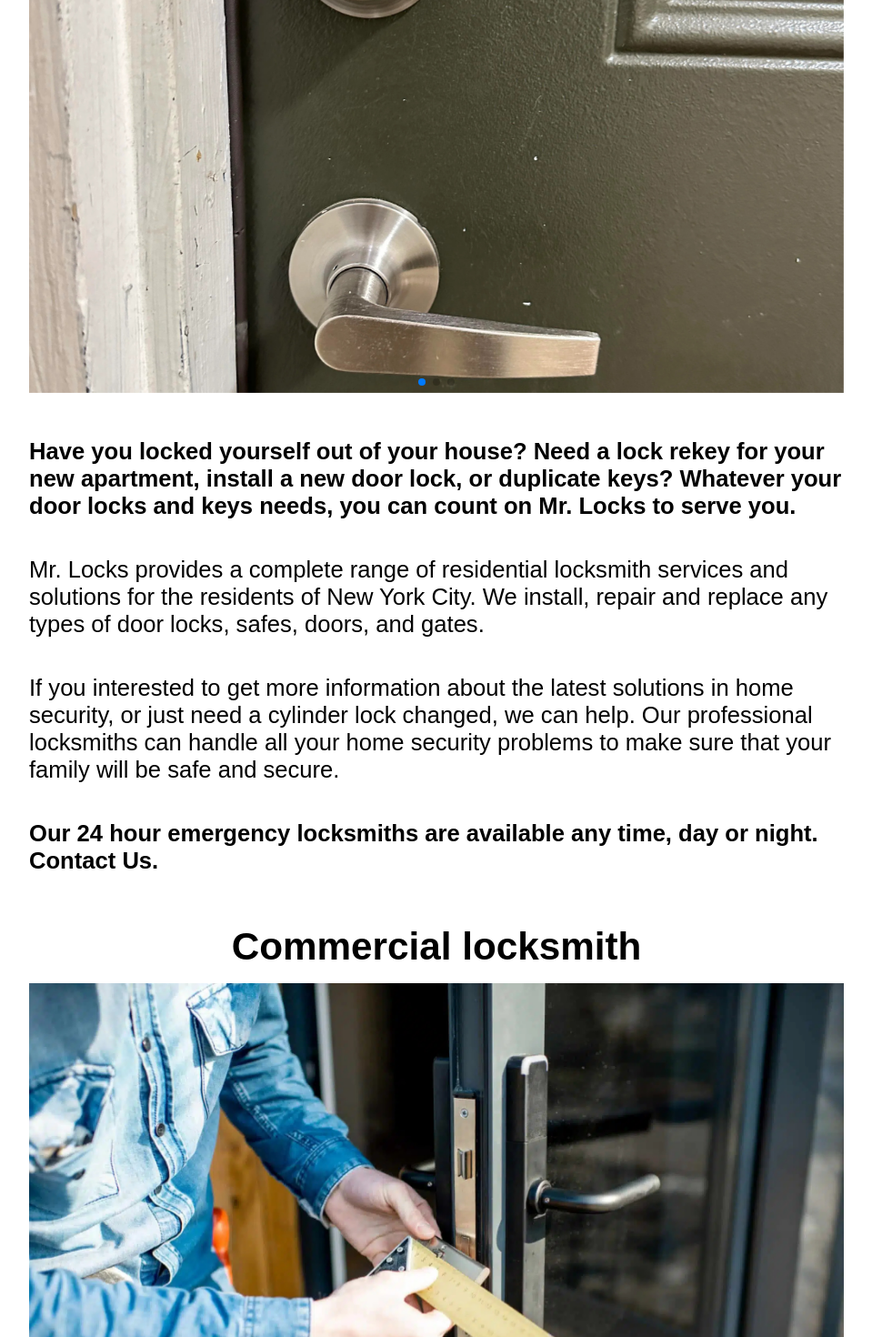
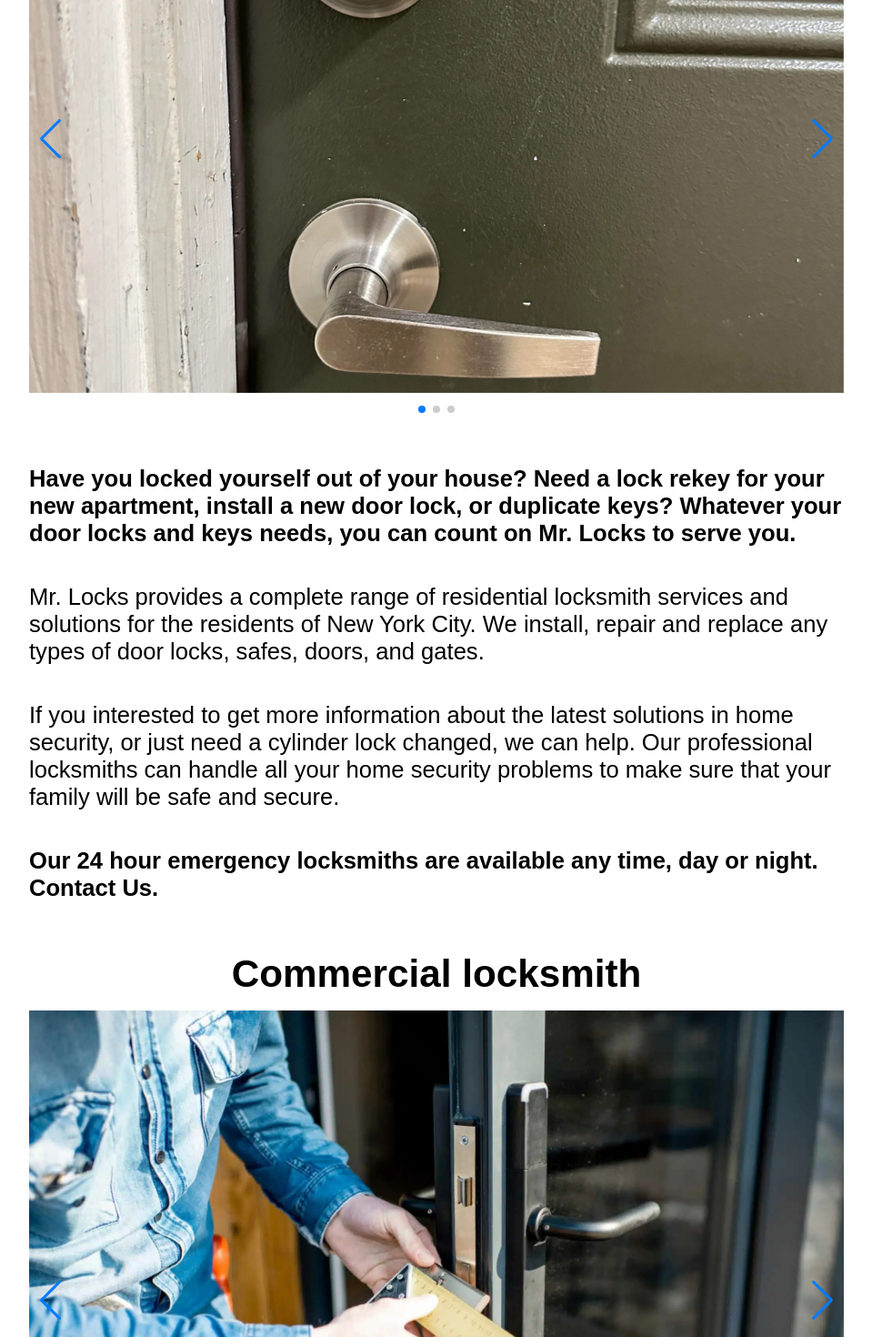
Before and after one commit to Gtadoorsolution/gtadoorsolution, a Next.js app: page /services/locksmith-services in a window 1280 px wide. Shown: the part 640-2110 px from the top of the page at 91% size, without its empty margins (160-1119 px from the left). Built offline with nearby package versions, Linux system fonts and the light colour scheme.

Commit message:
Add Navigation on swiper

```diff
--- a/src/components/Comments.tsx
+++ b/src/components/Comments.tsx
@@ -1,5 +1,5 @@
 import { Swiper, SwiperSlide } from 'swiper/react';
-import { Pagination, Scrollbar, A11y } from 'swiper/modules';
+import { Pagination, Scrollbar, A11y, Navigation } from 'swiper/modules';
 import 'swiper/css';
 import 'swiper/swiper-bundle.css'
 import Comment from './Comment';
@@ -15,7 +15,8 @@ export default function Comments() {
             </div>
             <Swiper
                 style={{ paddingBottom: 40 }}
-                modules={[Pagination, Scrollbar, A11y]}
+                navigation
+                modules={[Pagination, Scrollbar, A11y, Navigation]}
                 spaceBetween={0}
                 pagination={{ clickable: true }}
                 breakpoints={{
--- a/src/components/ServiceLocksmith.tsx
+++ b/src/components/ServiceLocksmith.tsx
@@ -4,7 +4,7 @@ import Image from 'next/image'
 import styles from '../styles/page.module.css'
 import Head from 'next/head';
 import { Swiper, SwiperSlide } from 'swiper/react';
-import { Pagination, Scrollbar, A11y } from 'swiper/modules';
+import { Pagination, Scrollbar, A11y, Navigation } from 'swiper/modules';
 import 'swiper/swiper-bundle.css'
 import manufacturers from '@/data/manufacturers';
 import manufacturersStyles from "../styles/manufacturers.module.css"
@@ -40,7 +40,9 @@ const ServiceLocksmith: React.FC<ServiceLocksmithProps> = ({ title, description,
                     </div>
                     <div className={locksmithStyles.sliderWrapper}>
                         <Swiper
-                            modules={[Pagination, Scrollbar, A11y]}
+                        style={{ paddingBottom: 30 }}
+                            navigation
+                            modules={[Pagination, Scrollbar, A11y, Navigation]}
                             spaceBetween={0}
                             pagination={{ clickable: true }}
                             slidesPerView={1}
@@ -101,10 +103,13 @@ const ServiceLocksmith: React.FC<ServiceLocksmithProps> = ({ title, description,
                     </div>
                     <div className={locksmithStyles.sliderWrapper}>
                         <Swiper
-                            modules={[Pagination, Scrollbar, A11y]}
-                            spaceBetween={0}
+                            style={{ paddingBottom: 30 }}
+                            navigation
+                            modules={[Pagination, Scrollbar, A11y, Navigation]}
+                            // spaceBetween={1}
                             pagination={{ clickable: true }}
-                            slidesPerView={1}
+                            // slidesPerView={1}
+                            autoplay
                             loop={true}
                         >
                             <SwiperSlide>
```
